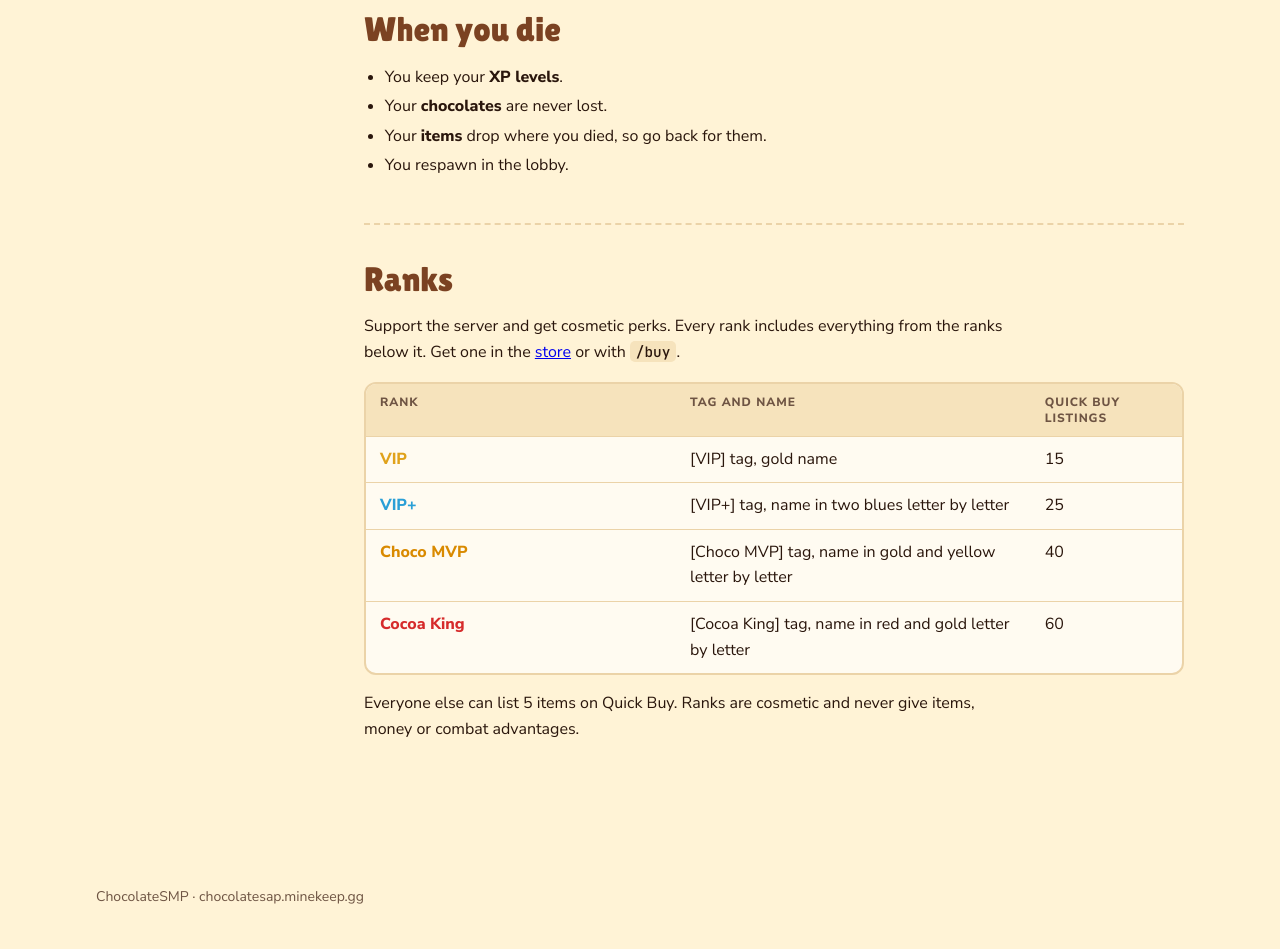
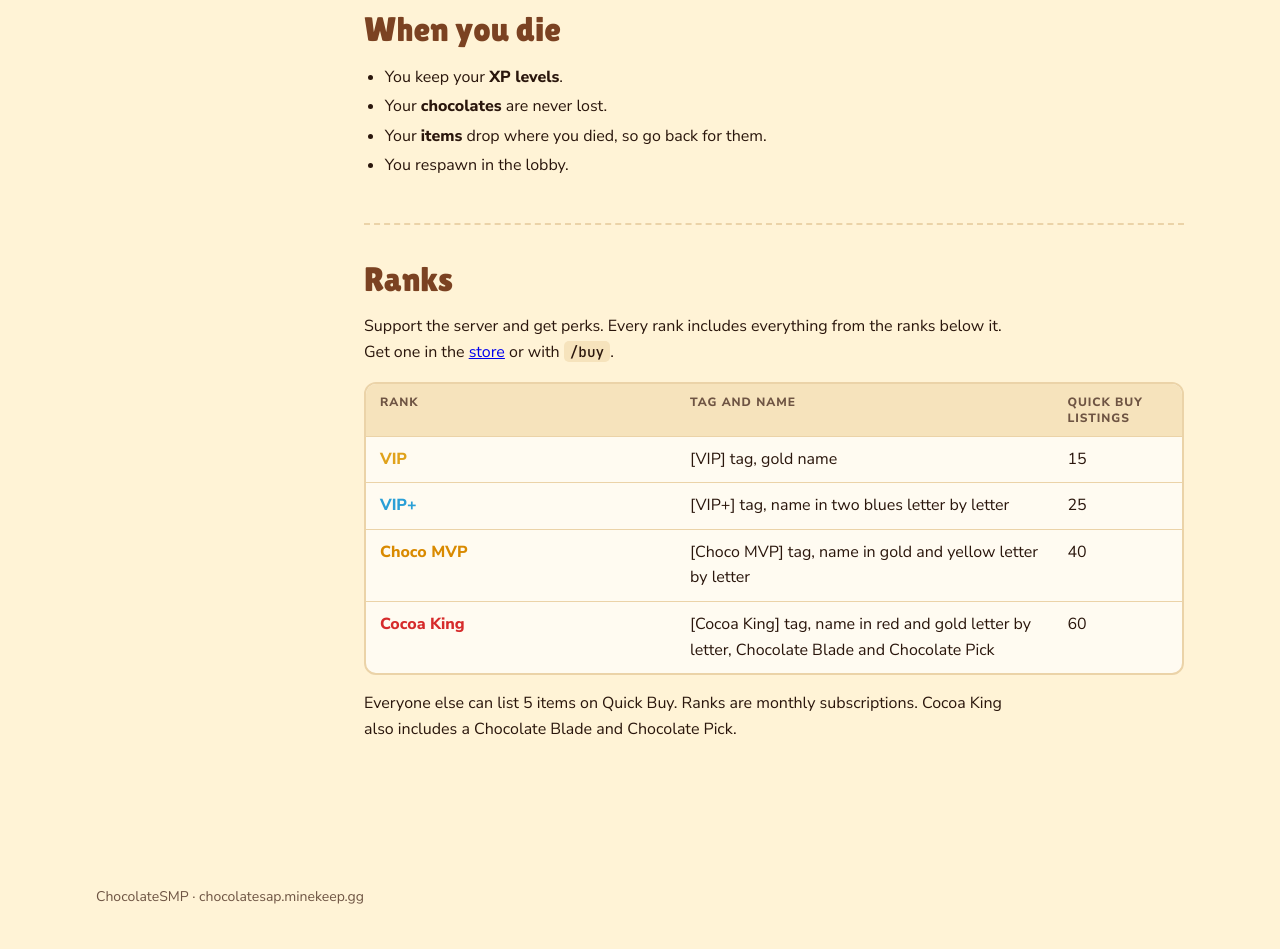
Before and after one commit to nirgolsha887/chocolatesap-wiki, a plain HTML site: page wiki/index.html in a window 1280 px wide. Shown: the part 3764-4713 px from the top of the page. Drawn offline with Linux system fonts and the light colour scheme.

Commit message:
Revise rank descriptions and perks in index.html
Updated the description of ranks and added details about Cocoa King perks.

```diff
--- a/wiki/index.html
+++ b/wiki/index.html
@@ -355,7 +355,7 @@
 
     <section id="vip">
       <h2>Ranks</h2>
-      <p>Support the server and get cosmetic perks. Every rank includes everything from the ranks below it. Get one in the <a href="../store/">store</a> or with <code>/buy</code>.</p>
+      <p>Support the server and get perks. Every rank includes everything from the ranks below it. Get one in the <a href="../store/">store</a> or with <code>/buy</code>.</p>
       <div class="tablewrap">
         <table>
           <thead><tr><th>Rank</th><th>Tag and name</th><th>Quick Buy listings</th></tr></thead>
@@ -363,11 +363,11 @@
             <tr><td><b class="r-vip">VIP</b></td><td>[VIP] tag, gold name</td><td>15</td></tr>
             <tr><td><b class="r-plus">VIP+</b></td><td>[VIP+] tag, name in two blues letter by letter</td><td>25</td></tr>
             <tr><td><b class="r-mvp">Choco MVP</b></td><td>[Choco MVP] tag, name in gold and yellow letter by letter</td><td>40</td></tr>
-            <tr><td><b class="r-king">Cocoa King</b></td><td>[Cocoa King] tag, name in red and gold letter by letter</td><td>60</td></tr>
+            <tr><td><b class="r-king">Cocoa King</b></td><td>[Cocoa King] tag, name in red and gold letter by letter, Chocolate Blade and Chocolate Pick</td><td>60</td></tr>
           </tbody>
         </table>
       </div>
-      <p>Everyone else can list 5 items on Quick Buy. Ranks are cosmetic and never give items, money or combat advantages.</p>
+      <p>Everyone else can list 5 items on Quick Buy. Ranks are monthly subscriptions. Cocoa King also includes a Chocolate Blade and Chocolate Pick.</p>
     </section>
   </article>
 </div>
```
